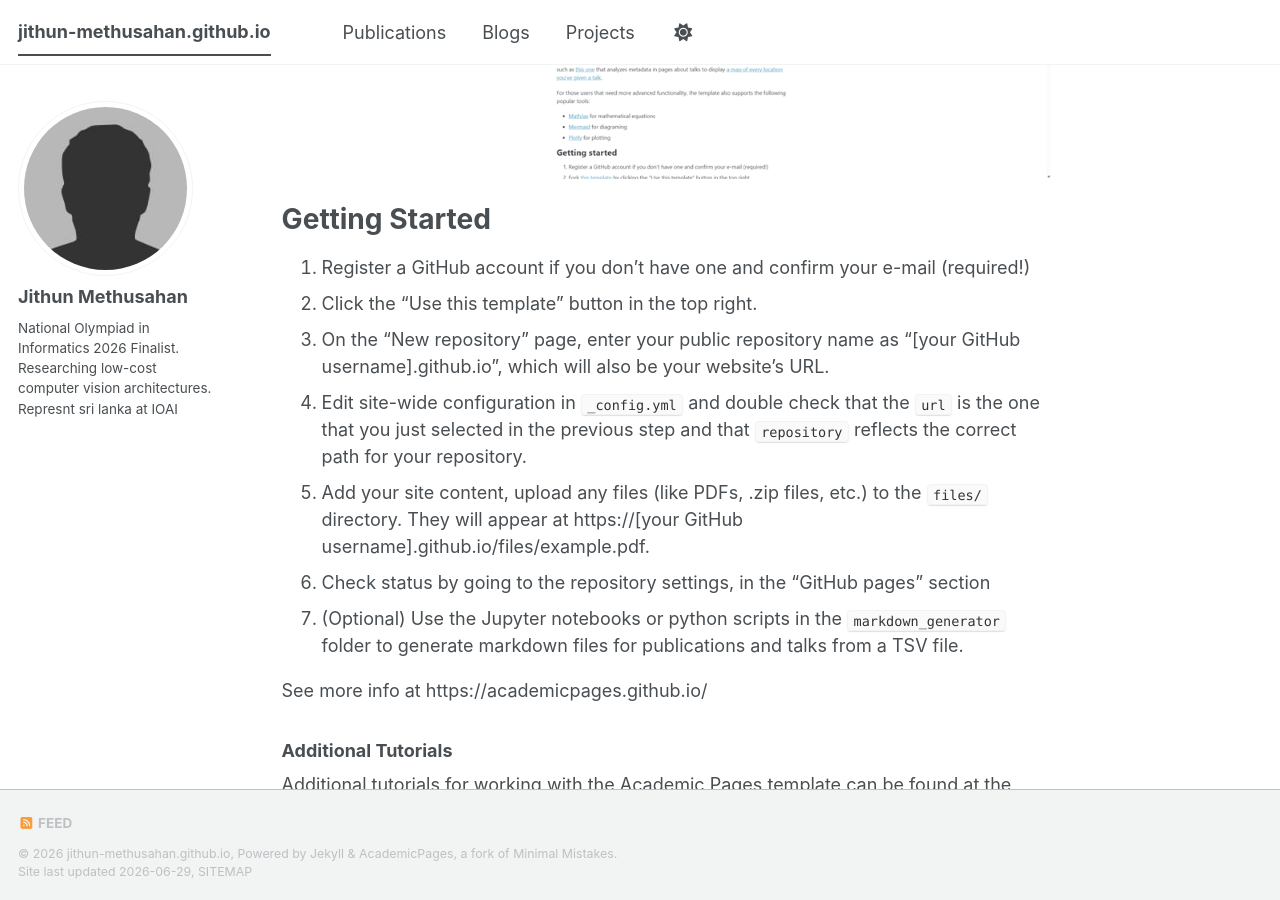
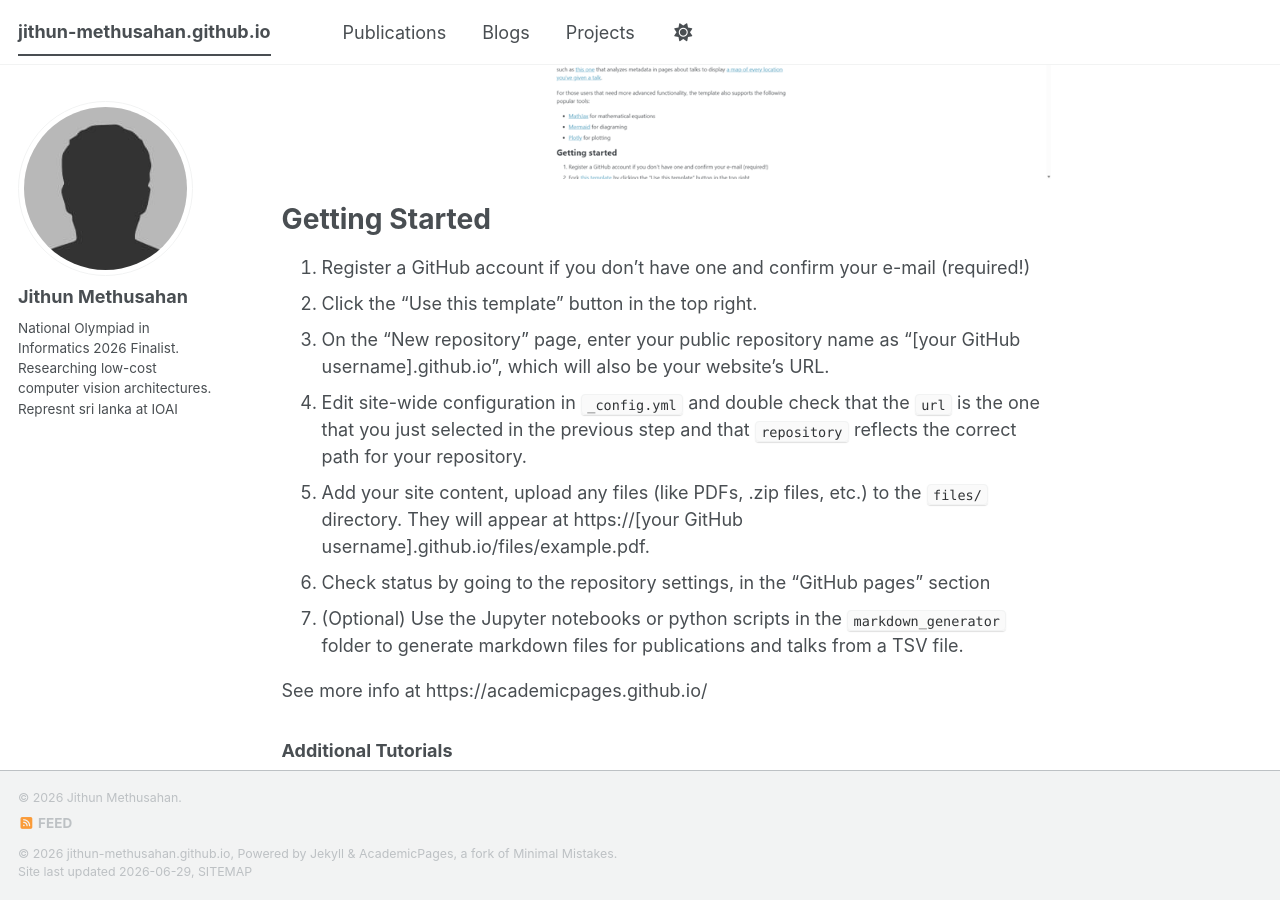
Before and after one commit to JithunMethusahan/jithun-methusahan.github.io, a Jekyll site: the page built from README.md, in a window 1280 px wide and 900 px high, scrolled down 510 px. Built offline with Jekyll 4.4.1, drawn with Linux system fonts in a browser that asks for light colours; our own code applies the rules of GitHub Pages for plain Markdown files; a style sheet for code colours, icons or effects is not loaded.

Commit message:
Update custom.html

```diff
--- a/_includes/footer/custom.html
+++ b/_includes/footer/custom.html
@@ -1,6 +1 @@
-<!-- start custom footer snippets -->
-
-<!-- Support for MathJax -->
-<script id="MathJax-script" defer src="https://cdn.jsdelivr.net/npm/mathjax@4.0.0/tex-mml-chtml.js"></script>
-
-<!-- end custom footer snippets -->
+<div class="page__footer-copyright">&copy; {{ site.time | date: '%Y' }} {{ site.author.name | default: site.title }}.</div>
```
